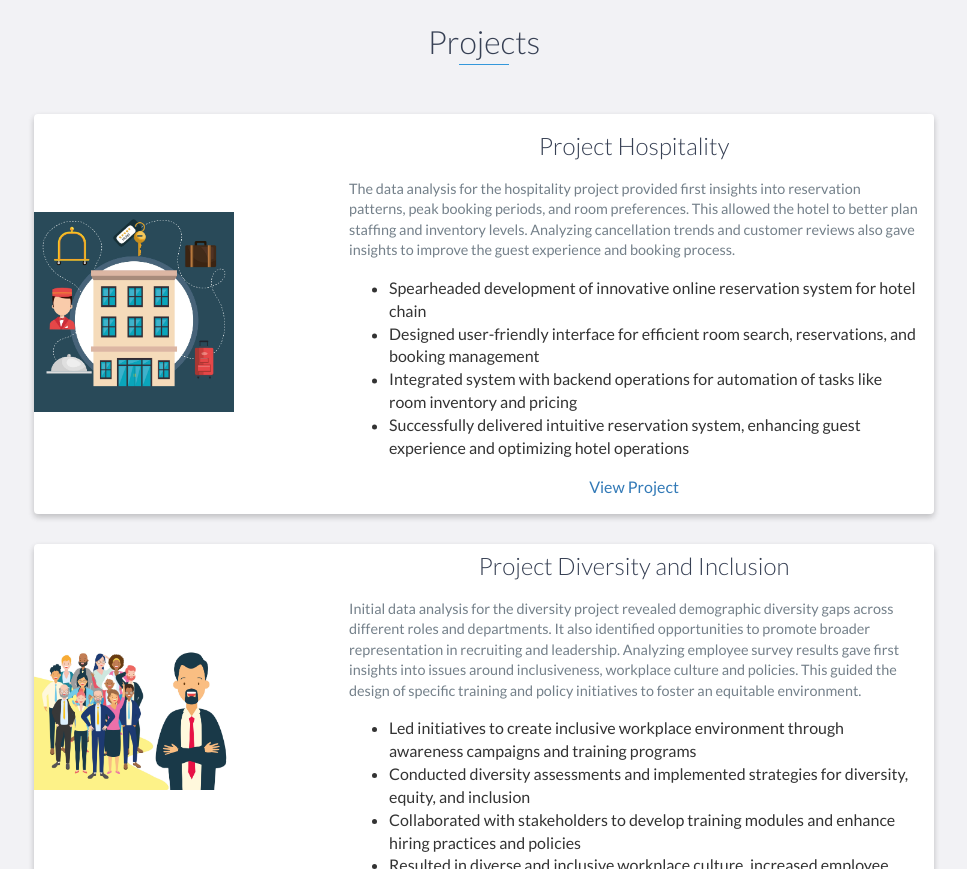
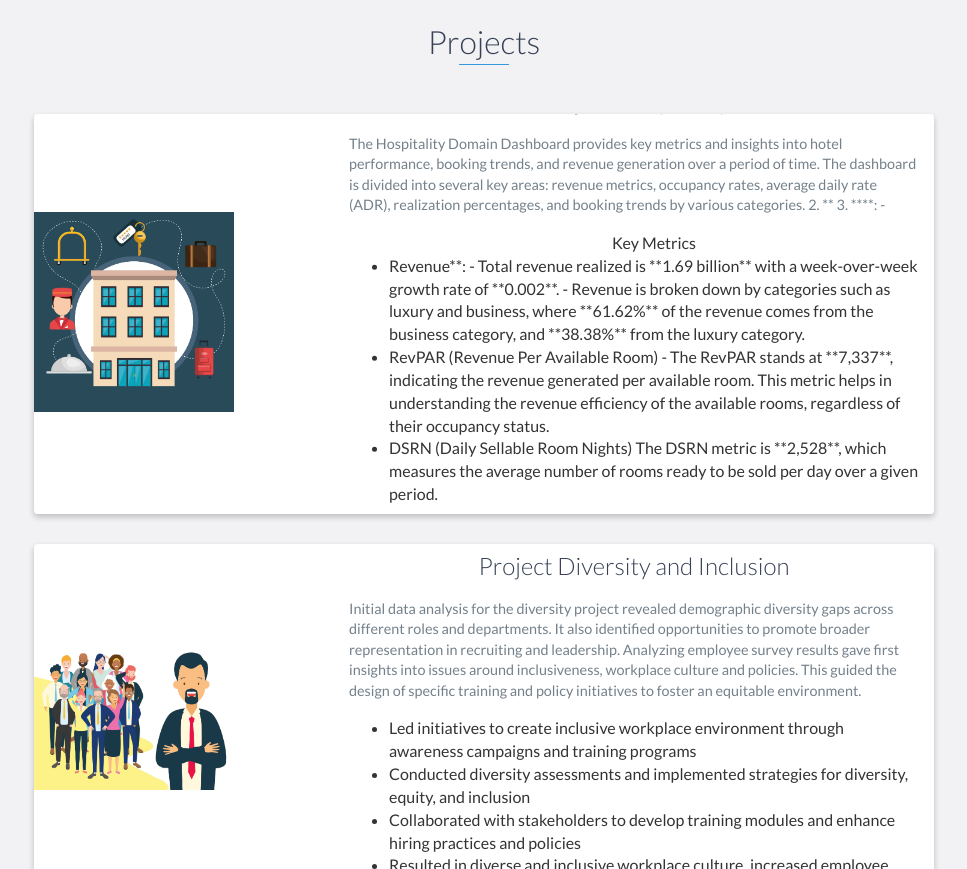
Before and after one commit to amard3p/amard3p.github.io, a plain HTML site: page index.html in a window 1280 px wide. Shown: the part 1340-2209 px from the top of the page, without its empty margins (156-1123 px from the left). Drawn offline with nearby package versions, Linux system fonts and the light colour scheme.

Commit message:
Update index.html

```diff
--- a/index.html
+++ b/index.html
@@ -109,14 +109,23 @@
                         <!-- End .project-image -->
                         <div class="project-info">
                             <h3>Project  Hospitality </h3>
-                            <p>The data analysis for the hospitality project provided first insights into reservation patterns, peak booking periods, and room preferences. This allowed the hotel to better plan staffing and inventory levels. Analyzing cancellation trends and customer reviews also gave insights to improve the guest experience and booking process.
-                                <ul>
-                                    <li>
-                                    Spearheaded development of innovative online reservation system for hotel chain </li><li> Designed user-friendly interface for efficient room search, reservations, and booking management</li><li> Integrated system with backend operations for automation of tasks like room inventory and pricing</li> <li>Successfully delivered intuitive reservation system, enhancing guest experience and optimizing hotel operations
-                                    </li>
+                            <p>The Hospitality Domain Dashboard provides key metrics and insights into hotel performance, booking trends, and revenue generation over a period of time. The dashboard is divided into several key areas: revenue metrics, occupancy rates, average daily rate (ADR), realization percentages, and booking trends by various categories.
+
+2. **
+
+
+3. ****:
+   -
+                                <ul> Key Metrics
+                                    <li>Revenue**: - Total revenue realized is **1.69 billion** with a week-over-week growth rate of **0.002**.
+   - Revenue is broken down by categories such as luxury and business, where **61.62%** of the revenue comes from the business category,
+     and **38.38%** from the luxury category.</li>
+                                    <li>RevPAR (Revenue Per Available Room) - The RevPAR stands at **7,337**, indicating the revenue generated per available room. This metric helps in understanding the revenue
+     efficiency of the available rooms, regardless of their occupancy status.</li>
+                                    <li>DSRN (Daily Sellable Room Nights)  The DSRN metric is **2,528**, which measures the average number of rooms ready to be sold per day over a given period.</li>
                                 </ul>
 </p>
-                            <a href="#">View Project</a>
+                            <a href="https://github.com/amard3p/amard3p.github.io/blob/70a95782221431e399dbb8a1c9fe70be49648ec4/projects/CodeBasics.io_hospitality%20domain/CodeBasics.io_hospitality%20domain%20%20report.md">View Project</a>
                         </div>
                         <!-- End .project-info --><a href="https://github.com/amard3p/amard3p.github.io/tree/main/projects" class="btn-rounded-white" >More Projects</a>
                     </div>
```
